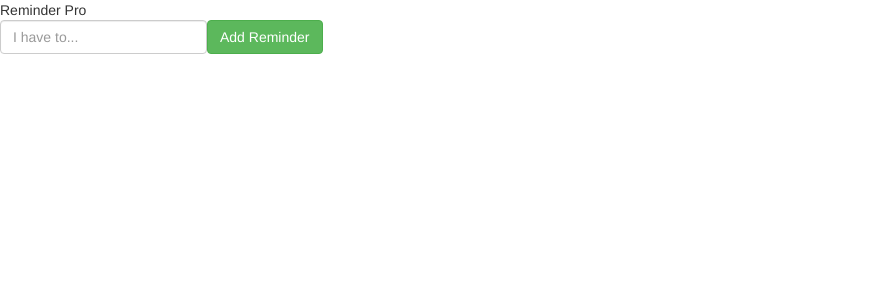
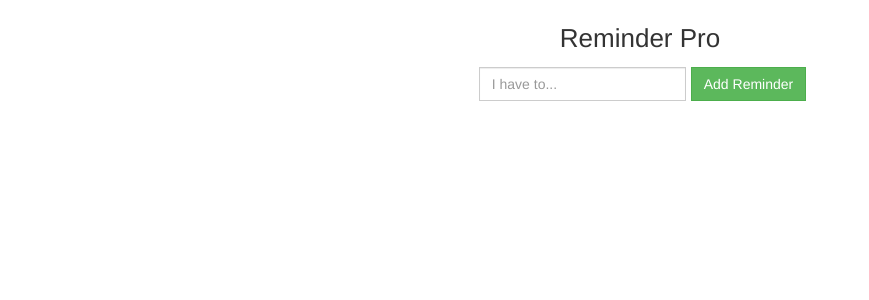
Before and after one commit to codejockie/react-reminder-pro, a React (Create React App) app: page / in a window 1280 px wide. Shown: the top 300 px of the page, without its empty margins (0-869 px from the left). Built offline with nearby package versions, Linux system fonts and the light colour scheme.

Commit message:
render list of reminders

```diff
--- a/src/App.css
+++ /dev/null
@@ -1,3 +0,0 @@
-.btn {
-  border-radius: 0;
-}
--- a/src/components/App.jsx
+++ b/src/components/App.jsx
@@ -19,14 +19,31 @@
     addReminder(text);
   }
 
+  renderReminders() {
+    const { reminders } = this.props;
+
+    return (
+      <ul className="list-group col-sm-4">
+        {
+          reminders.map(reminder => {
+          return (
+              <li key={reminder.id} className="list-group-item">
+                <div>{reminder.text}</div>
+              </li>
+            );
+          })
+        }
+      </ul>
+    )
+  }
+
   render() {
-    console.log('this.props', this.props);
     return (
-      <div className="App">
+      <div className="app">
         <div className="title">
           Reminder Pro
         </div>
-        <div className="form-inline">
+        <div className="form-inline reminder-form">
           <div className="form-group">
             <input
               className="form-control"
@@ -42,6 +59,7 @@
             Add Reminder
           </button>
         </div>
+        { this.renderReminders() }
       </div>
     );
   }
--- /dev/null
+++ b/src/index.css
@@ -0,0 +1,27 @@
+.btn {
+  border-radius: 0;
+}
+
+.form-control {
+  border-radius: 0;
+}
+
+.app {
+  padding-top: 20px;
+  display: flex;
+  flex-direction: column;
+  align-items: center;
+}
+
+.title {
+  text-align: center;
+  font-size: 26px;
+}
+
+input {
+  margin: 5px;
+}
+
+.reminder-form {
+  padding: 5px;
+}
--- a/src/index.js
+++ b/src/index.js
@@ -5,6 +5,7 @@
 
 import App from './components/App';
 import reducer from './reducers';
+import './index.css';
 
 const store = createStore(reducer);
 
```
